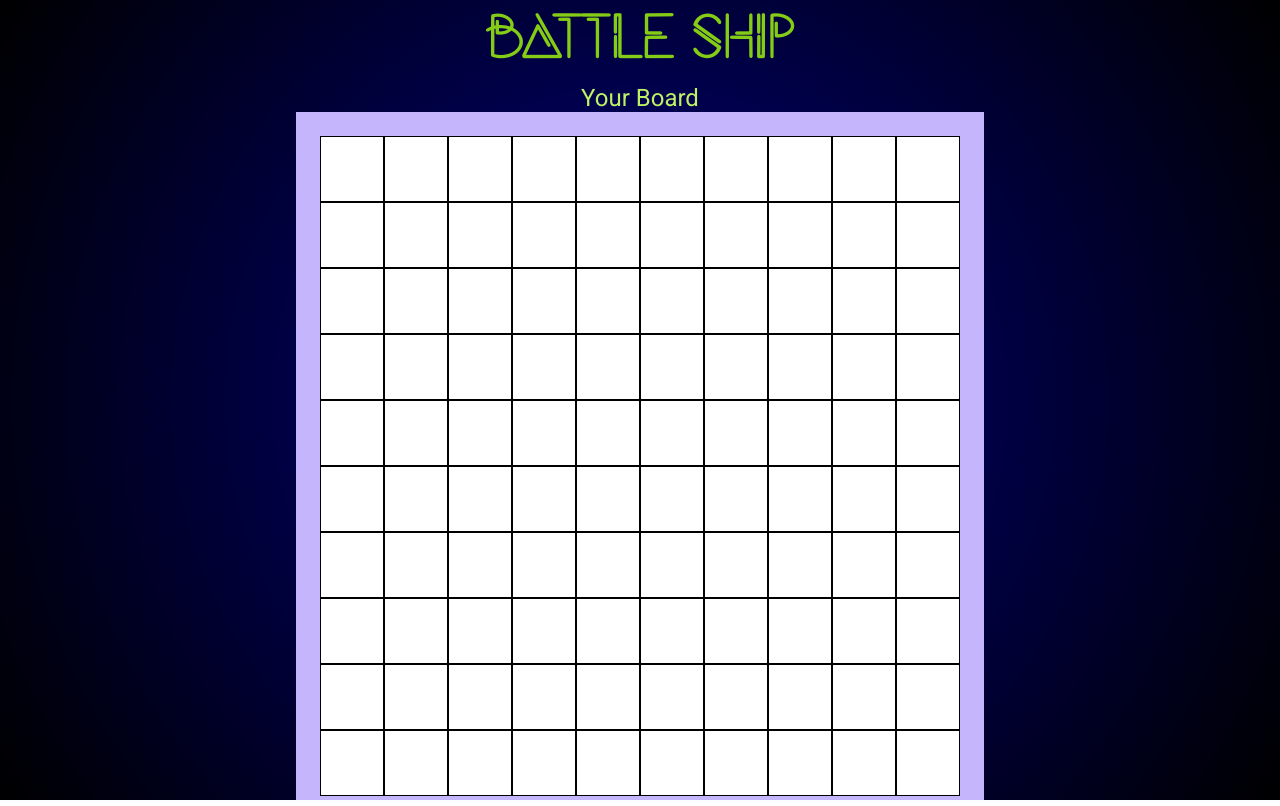
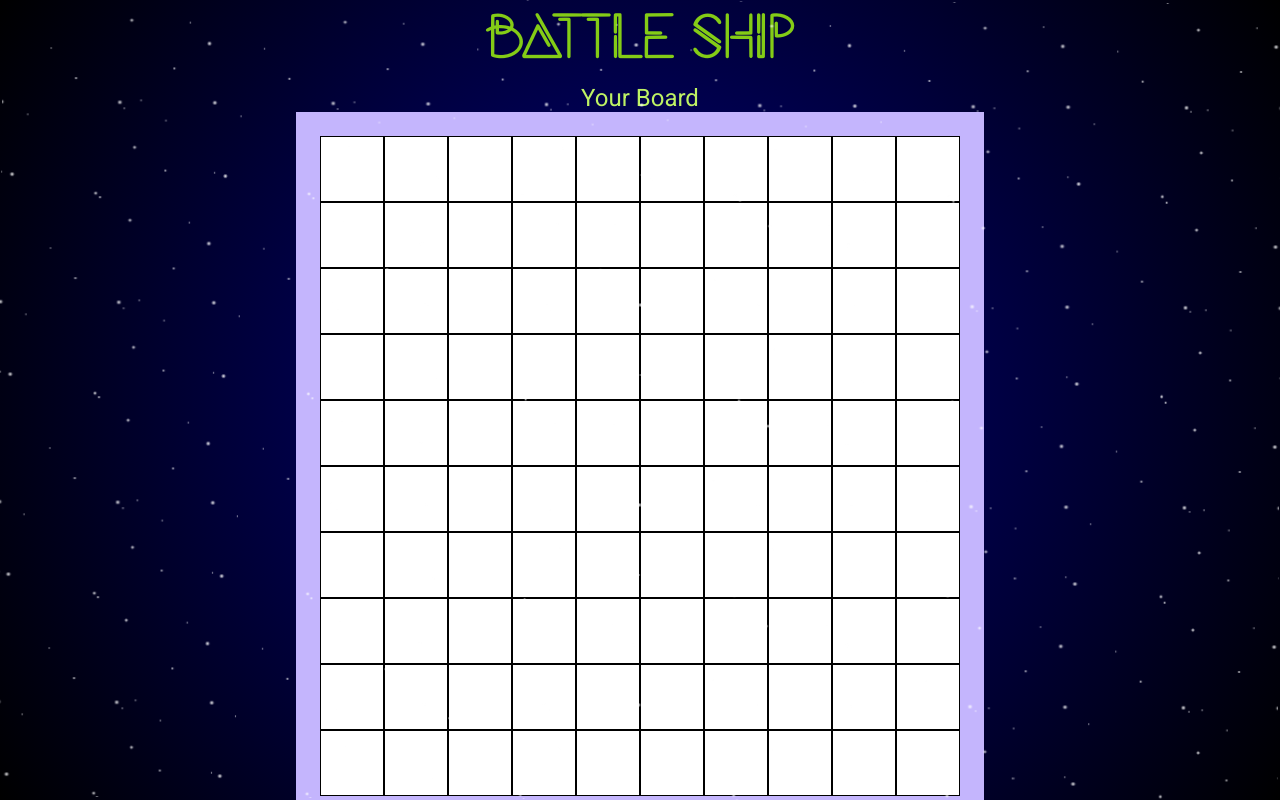
Before and after one commit to NateTewolde/battleship, a website built with webpack: page dist/index.html in a window 1280 px wide. Built offline with nearby package versions, Linux system fonts and the light colour scheme.

Commit message:
Add divs for styling

```diff
--- a/dist/index.html
+++ b/dist/index.html
@@ -15,5 +15,8 @@
         <div class="computer-section"></div>
       </div>
     </div>
+    <div class="space stars1"></div>
+    <div class="space stars2"></div>
+    <div class="space stars3"></div>
   </body>
 </html>
```
